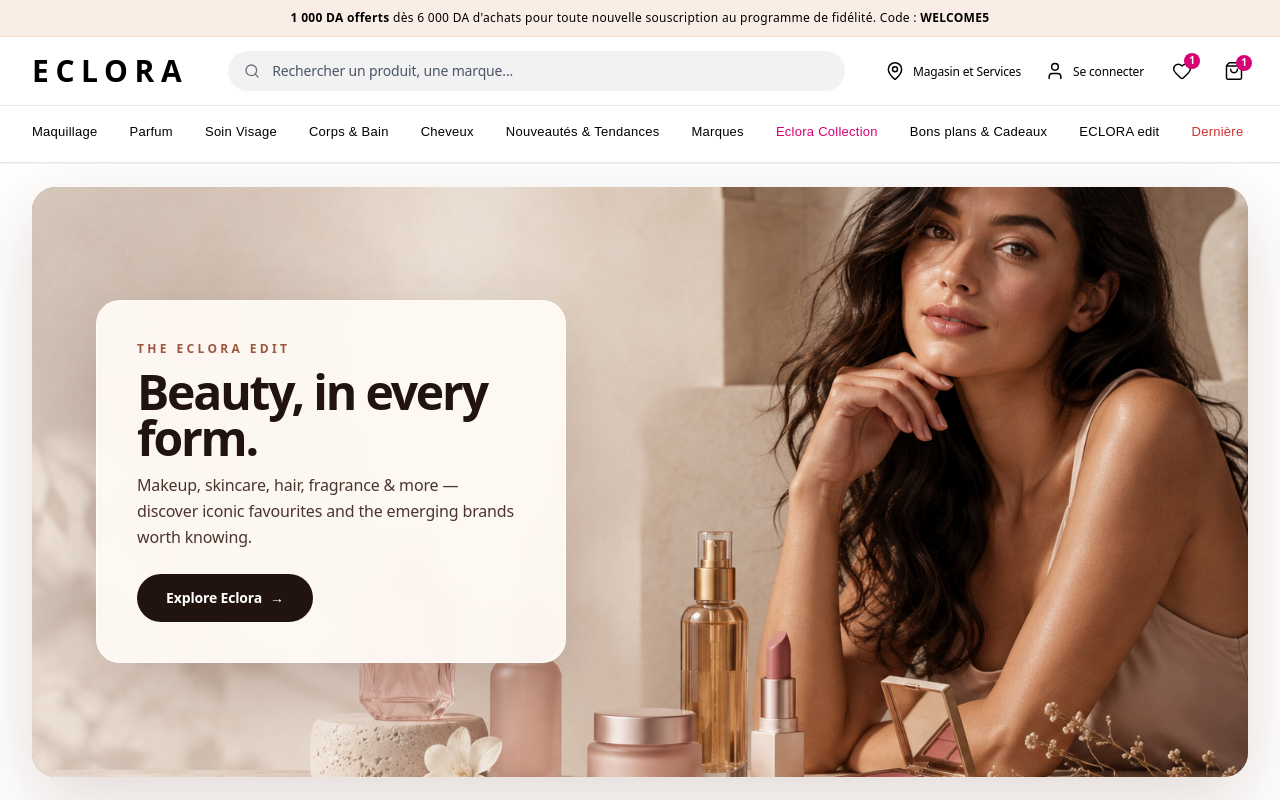
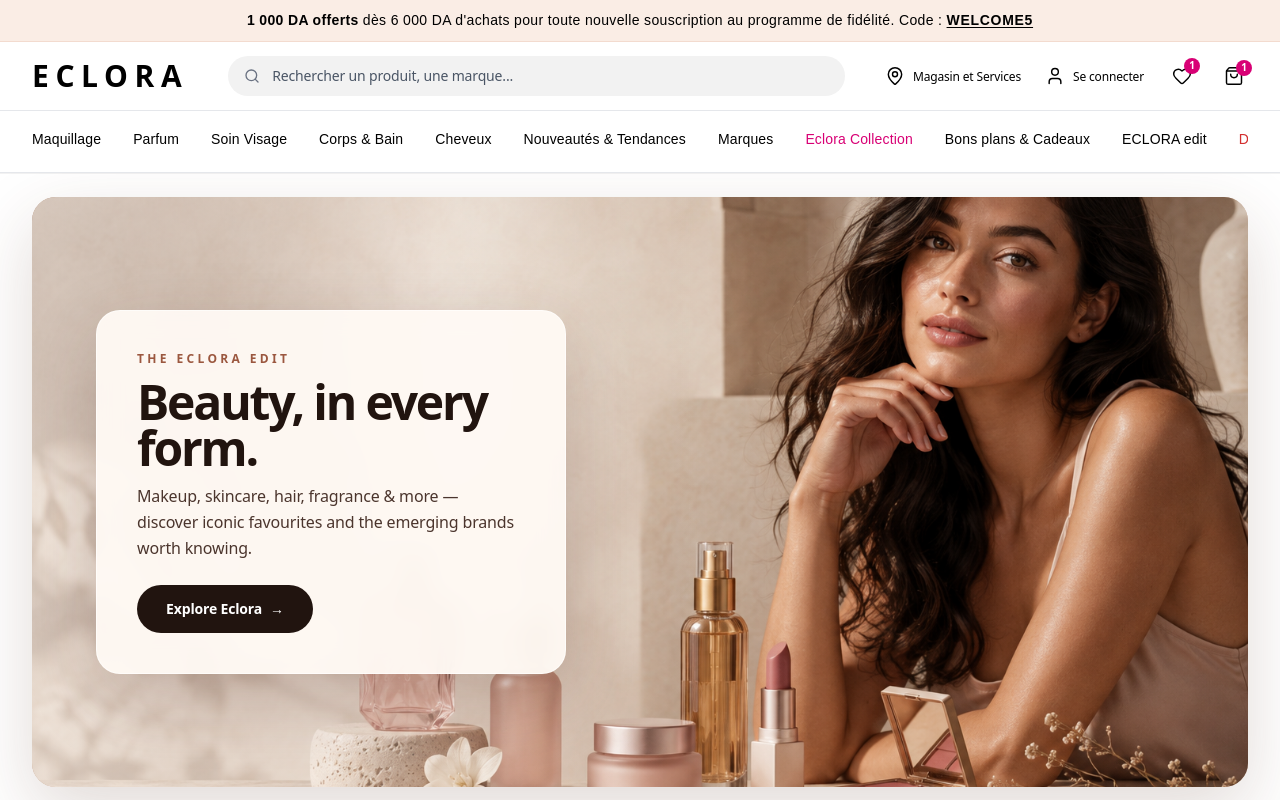
Before and after one commit to MoncefAzzouz/Eclora, a Next.js app in the folder front-end/: page / in a window 1280 px wide. Shown: the top 800 px of the page. Built offline with nearby package versions, Linux system fonts and the light colour scheme.

Commit message:
Increase text size in announcement bar and category navigation matching Sephora design

```diff
--- a/front-end/src/components/AnnouncementBar.tsx
+++ b/front-end/src/components/AnnouncementBar.tsx
@@ -4,10 +4,10 @@
 
 export default function AnnouncementBar() {
   return (
-    <div className="bg-[#faede5] text-black text-center py-2.5 px-4 text-xs font-normal tracking-wide border-b border-[#f3dbcf]">
-      <p>
+    <div className="bg-[#faede5] text-black text-center py-2.5 px-4 text-[13px] sm:text-[14px] font-normal tracking-wide border-b border-[#f3dbcf] font-avantgarde">
+      <p className="font-medium" style={{ fontFamily: 'var(--font-avantgarde)', fontWeight: 500 }}>
         <span className="font-bold">1 000 DA offerts</span> dès 6 000 DA d&apos;achats pour toute nouvelle souscription au programme de fidélité. Code :{' '}
-        <span className="font-extrabold uppercase">WELCOME5</span>
+        <span className="font-bold uppercase tracking-wider underline decoration-1 underline-offset-2">WELCOME5</span>
       </p>
     </div>
   );
--- a/front-end/src/components/CategoryNav.tsx
+++ b/front-end/src/components/CategoryNav.tsx
@@ -202,7 +202,7 @@
       onMouseLeave={() => setActiveCategory(null)}
     >
       <div className="max-w-[1440px] mx-auto px-4 sm:px-6 lg:px-8">
-        <div className="flex items-center space-x-6 lg:space-x-8 overflow-x-auto no-scrollbar py-3 text-[13px] text-black whitespace-nowrap font-avantgarde font-medium">
+        <div className="flex items-center space-x-6 lg:space-x-8 overflow-x-auto no-scrollbar py-3.5 text-[14px] text-black whitespace-nowrap font-avantgarde font-medium">
           {categories.map((cat) => {
             const isPink = cat.color === 'pink';
             const isRed = cat.color === 'red';
@@ -216,9 +216,9 @@
               >
                 <Link
                   href={`/shop/${cat.slug}`}
-                  className={`inline-block pb-1 tracking-[0.02em] transition-all font-medium ${
+                  className={`inline-block pb-1 tracking-[0.01em] transition-all ${
                     isActive
-                      ? 'text-black border-b-2 border-black font-semibold'
+                      ? 'text-black border-b-2 border-black'
                       : isPink
                       ? 'text-[#d80075] hover:text-[#b0005e]'
                       : isRed
```
